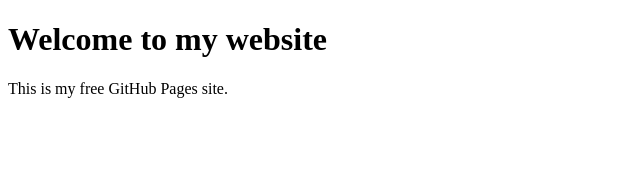
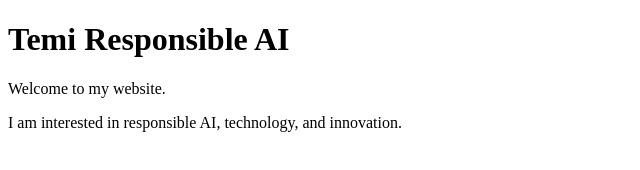
Before and after one commit to Temi-responsibleAI/Temi-responsibleAI.github.io, a plain HTML site: page index.html in a window 1280 px wide. Shown: the whole page, without its empty margins (0-640 px from the left). Drawn offline with Linux system fonts and the light colour scheme.

Commit message:
Update index.html

```diff
--- a/index.html
+++ b/index.html
@@ -6,7 +6,8 @@
   <title>Temi Responsible AI</title>
 </head>
 <body>
-  <h1>Welcome to my website</h1>
-  <p>This is my free GitHub Pages site.</p>
+  <h1>Temi Responsible AI</h1>
+  <p>Welcome to my website.</p>
+  <p>I am interested in responsible AI, technology, and innovation.</p>
 </body>
 </html>
```
